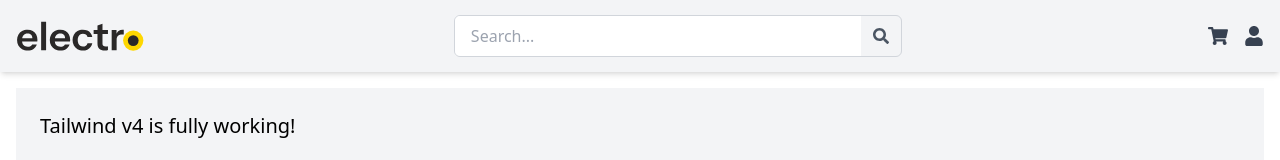
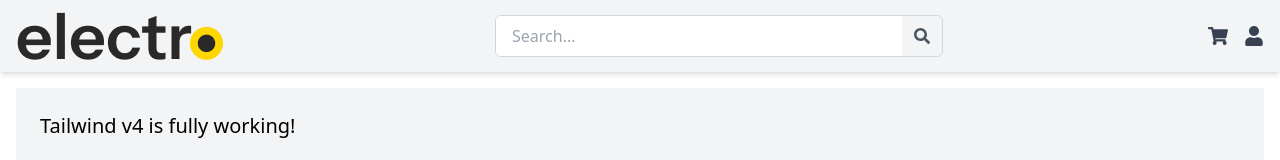
Before and after one commit to hafsarshad/basic-e-coomerce-site, a Next.js app: page /home in a window 1280 px wide. Shown: the top 160 px of the page. Built offline with nearby package versions, Linux system fonts and the light colour scheme; no server answers; the database is empty.

Commit message:
logo alteration

```diff
--- a/src/app/components/Navbar.tsx
+++ b/src/app/components/Navbar.tsx
@@ -1,8 +1,9 @@
 'use client';
 import React from 'react';
 import Link from 'next/link';
+import Image from 'next/image';
 import { FaSearch, FaShoppingCart, FaUser } from 'react-icons/fa';
-import Logo from '../../assests/logo.svg'; // adjust path as needed
+import Logo from '../../assests/logo.png'; // adjust path as needed
 
 export default function Navbar() {
   return (
@@ -11,7 +12,9 @@ export default function Navbar() {
 
         {/* Logo */}
       <div className="h-12 flex items-center">
-  <Logo className="h-full w-auto" />
+      <div className="">
+       <Image src={Logo} alt='' />
+      </div>
 </div>
 
 
```
Also changed, not shown: src/assests/logo.png (renamed from src/assests/logoPng.png).
